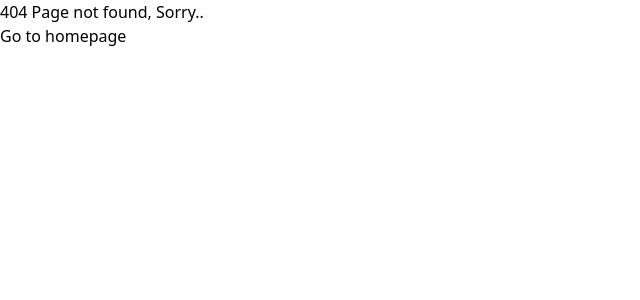
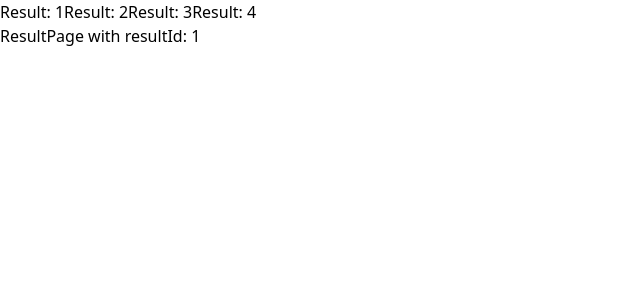
Before and after one commit to nkped/business-info, a React (Vite) app: page /results/1 in a window 1280 px wide. Before the commit this address had no page. Shown: the top 300 px of the page, without its empty margins (0-640 px from the left). Built offline with nearby package versions, Linux system fonts and the light colour scheme.

Commit message:
add last routing

```diff
--- a/src/pages/ResultPage.jsx
+++ b/src/pages/ResultPage.jsx
@@ -1,8 +1,13 @@
 import React from 'react'
+import { useParams } from 'react-router-dom'
+
 
 const ResultPage = () => {
+    const params = useParams()
+    console.log(params)
+
   return (
-    <div>ResultPage</div>
+    <div>ResultPage with resultId: {params.resultId}</div>
   )
 }
 
--- a/src/pages/ResultsPage.jsx
+++ b/src/pages/ResultsPage.jsx
@@ -1,15 +1,22 @@
 import React from 'react'
-import { Link } from 'react-router-dom'
+import { NavLink, Outlet } from 'react-router-dom'
 
 
 const ResultsPage = () => {
     const results = [1,2,3,4]
   return (
-    <div className="flex flex-col gap-2" >
+    <div className="flex gap-2">
+      <div className="flex flex-col gap-2">
         {results.map((result) => (
-            <Link key={result} to={`/result/${result}`}>Result: {result}</Link>
+            <NavLink
+              key={result}
+              to={`/results/${result}`}
+              className={({isActive}) => isActive ? 'text-yellow-300' : ''}
+             >Result: {result}</NavLink>
             )
         )}
+        </div>
+        <Outlet />
     </div>
   )
 }
```
Also changed, not shown: src/main.jsx (+6 -5 lines).
